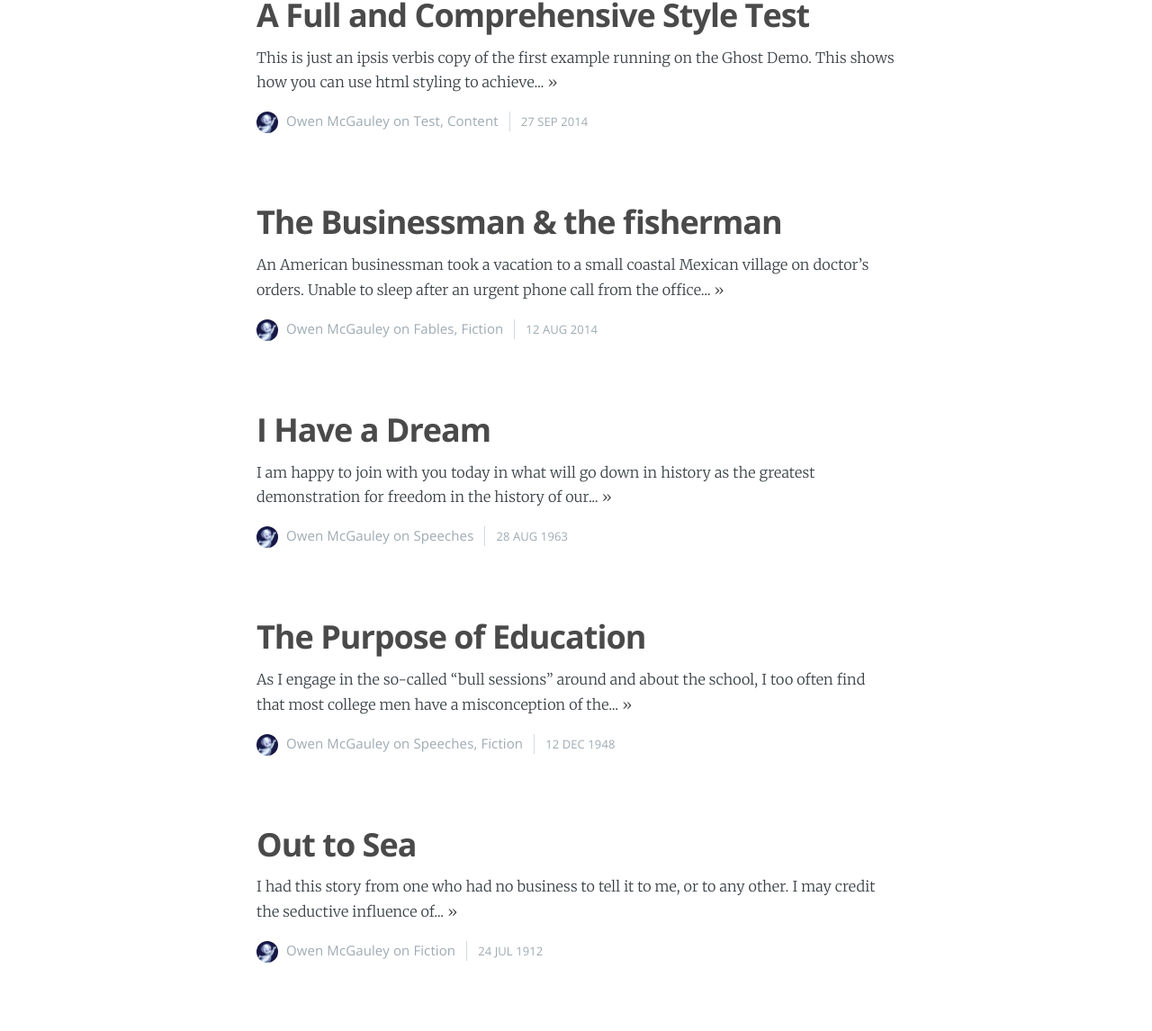
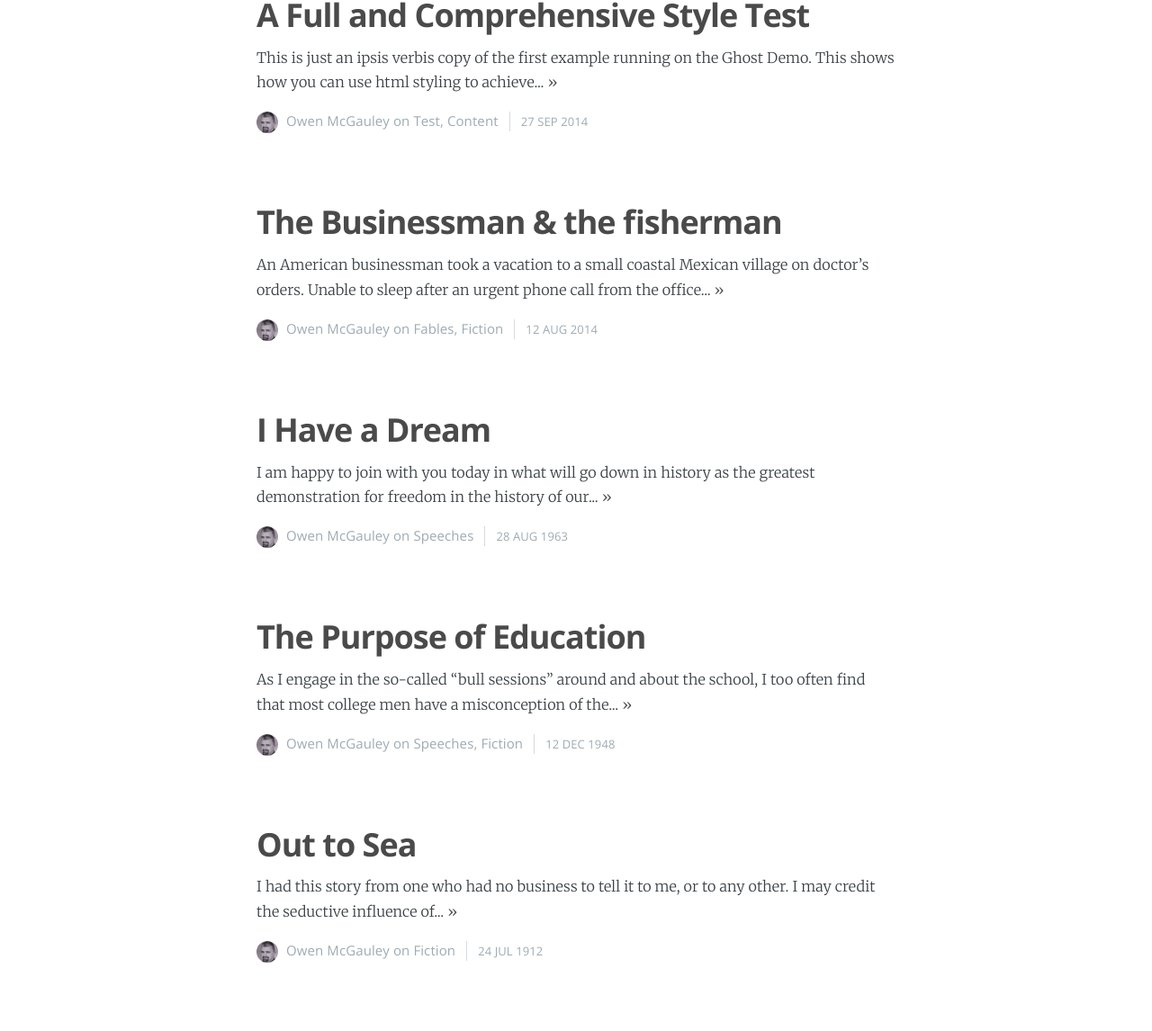
Before and after one commit to owenmcg/owenmcg.github.io, a Jekyll site: the page built from index.html, in a window 1280 px wide. Shown: the part 954-2100 px from the top of the page at 90% size. Built offline with Jekyll 4.4.1, drawn with Linux system fonts in a browser that asks for light colours; nearby versions of some CDN libraries; the list of posts is cut into pages by our own code.

Commit message:
bio update

```diff
--- a/_config.yml
+++ b/_config.yml
@@ -17,7 +17,7 @@ nickname: owen
 bio: 'Designer, board gamer and human being.'
 location: 'Ireland'
 url: 'http://owenmcg.com'
-image: 'assets/images/casper.png'
+image: 'assets/images/owen-mug.jpg'
 
 short_url: 'biomadeira.github.io/jasper/'
 google_analytics: UA-623896-1
```
Also changed, not shown: assets/images/owen-mug.jpg (added).
